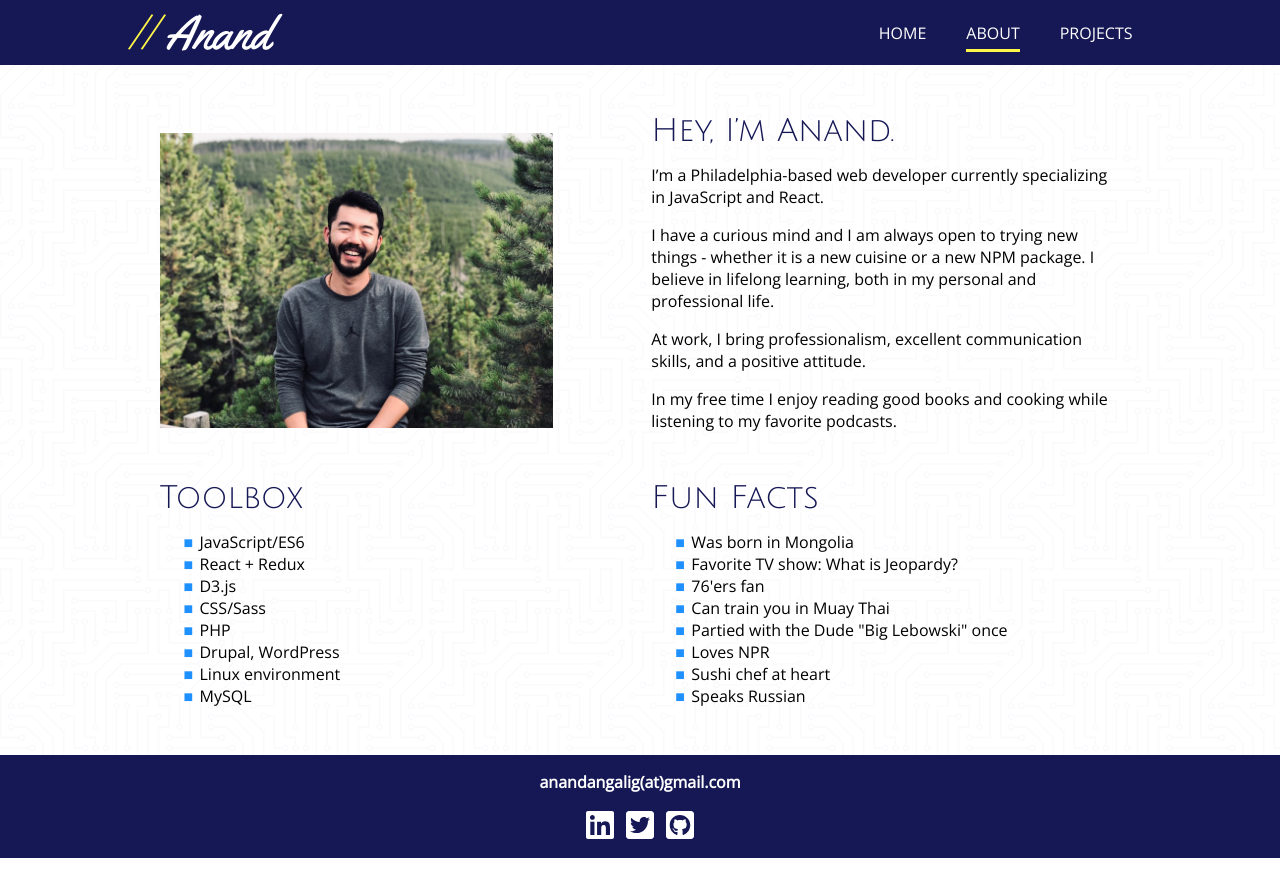
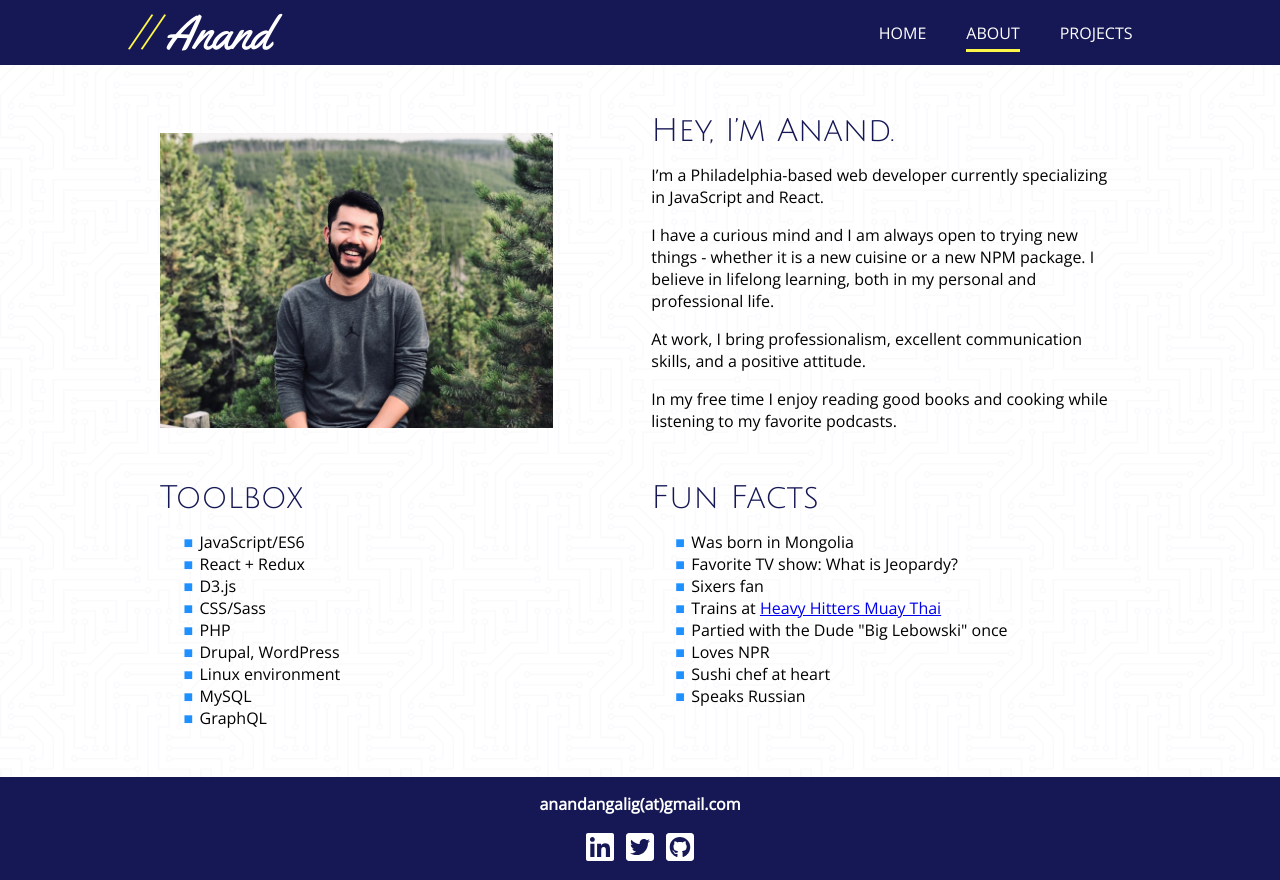
Before and after one commit to anandangalig/portfolio-2019-react, a React (Create React App) app: page /about in a window 1280 px wide. Before the commit the page ends 858 px from the top, so only its background shows below. Built offline with nearby package versions, Linux system fonts and the light colour scheme.

Commit message:
small updates to About Me section

```diff
--- a/src/components/AboutMe/AboutMe.js
+++ b/src/components/AboutMe/AboutMe.js
@@ -44,6 +44,7 @@ const AboutMe = props => {
           <li>Drupal, WordPress</li>
           <li>Linux environment</li>
           <li>MySQL</li>
+          <li>GraphQL</li>
         </ul>
       </div>
       <div className="about about_misc">
@@ -51,8 +52,13 @@ const AboutMe = props => {
         <ul>
           <li>Was born in Mongolia</li>
           <li>Favorite TV show: What is Jeopardy?</li>
-          <li>76'ers fan</li>
-          <li>Can train you in Muay Thai</li>
+          <li>Sixers fan</li>
+          <li>
+            Trains at{' '}
+            <a target="_blank" rel="noopener noreferrer" href="https://www.heavyhittersphilly.com/">
+              Heavy Hitters Muay Thai
+            </a>
+          </li>
           <li>Partied with the Dude "Big Lebowski" once</li>
           <li>Loves NPR</li>
           <li>Sushi chef at heart</li>
```
